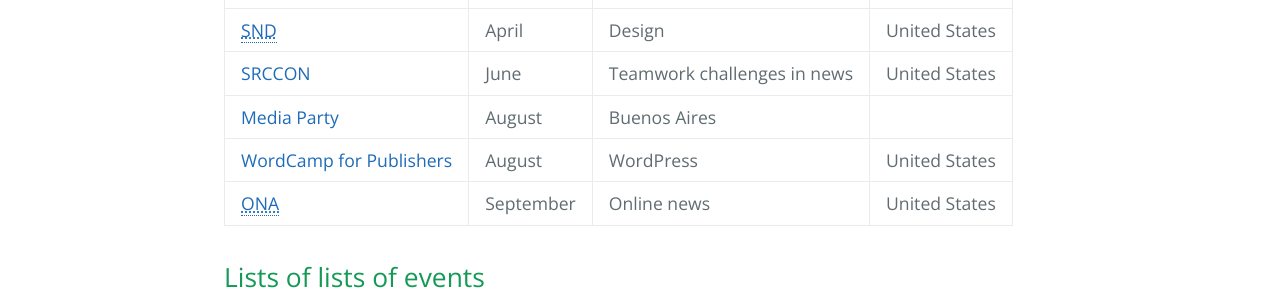
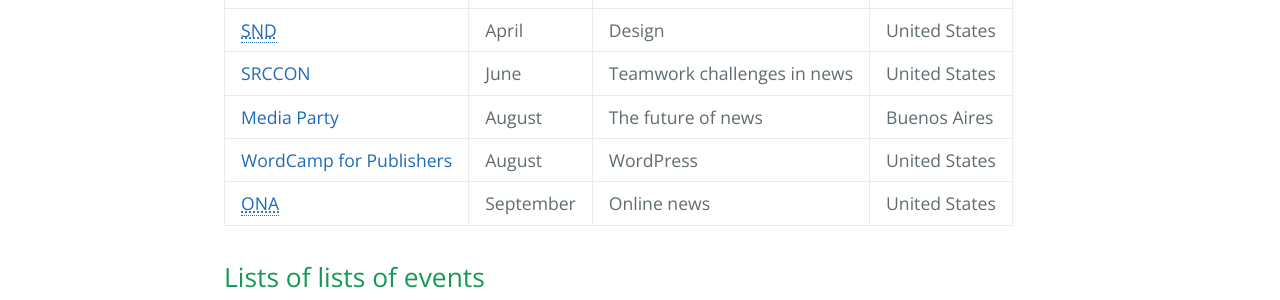
Before and after one commit to newsnerdery/newsnerdery, a Jekyll site: the page built from resources/conferences.md, in a window 1280 px wide. Shown: the part 634-934 px from the top of the page. Built offline with Jekyll 4.4.1, drawn with Linux system fonts in a browser that asks for light colours; our own code applies the rules of GitHub Pages for plain Markdown files.

Commit message:
Add a topic for Media Party; fix columns

```diff
--- a/resources/conferences.md
+++ b/resources/conferences.md
@@ -6,7 +6,7 @@
 | [<abbr title="Investigative Reporters and Editors' Computer Assisted Reporting conference">NICAR</abbr>](https://www.ire.org/conferences) | March | Computer-assisted reporting | United States |
 | [<abbr title="Society for News Design">SND</abbr>](https://www.snd.org/training/) | April | Design | United States |
 | [SRCCON](https://srccon.org/) | June | Teamwork challenges in news | United States |
-| [Media Party](http://mediaparty.info/en/) | August | Buenos Aires |
+| [Media Party](http://mediaparty.info/en/) | August | The future of news | Buenos Aires |
 | [WordCamp for Publishers](https://twitter.com/wcpublishers/) | August | WordPress | United States |
 | [<abbr title="Online News Association">ONA</abbr>](https://journalists.org/events/) | September | Online news | United States |
 
```
